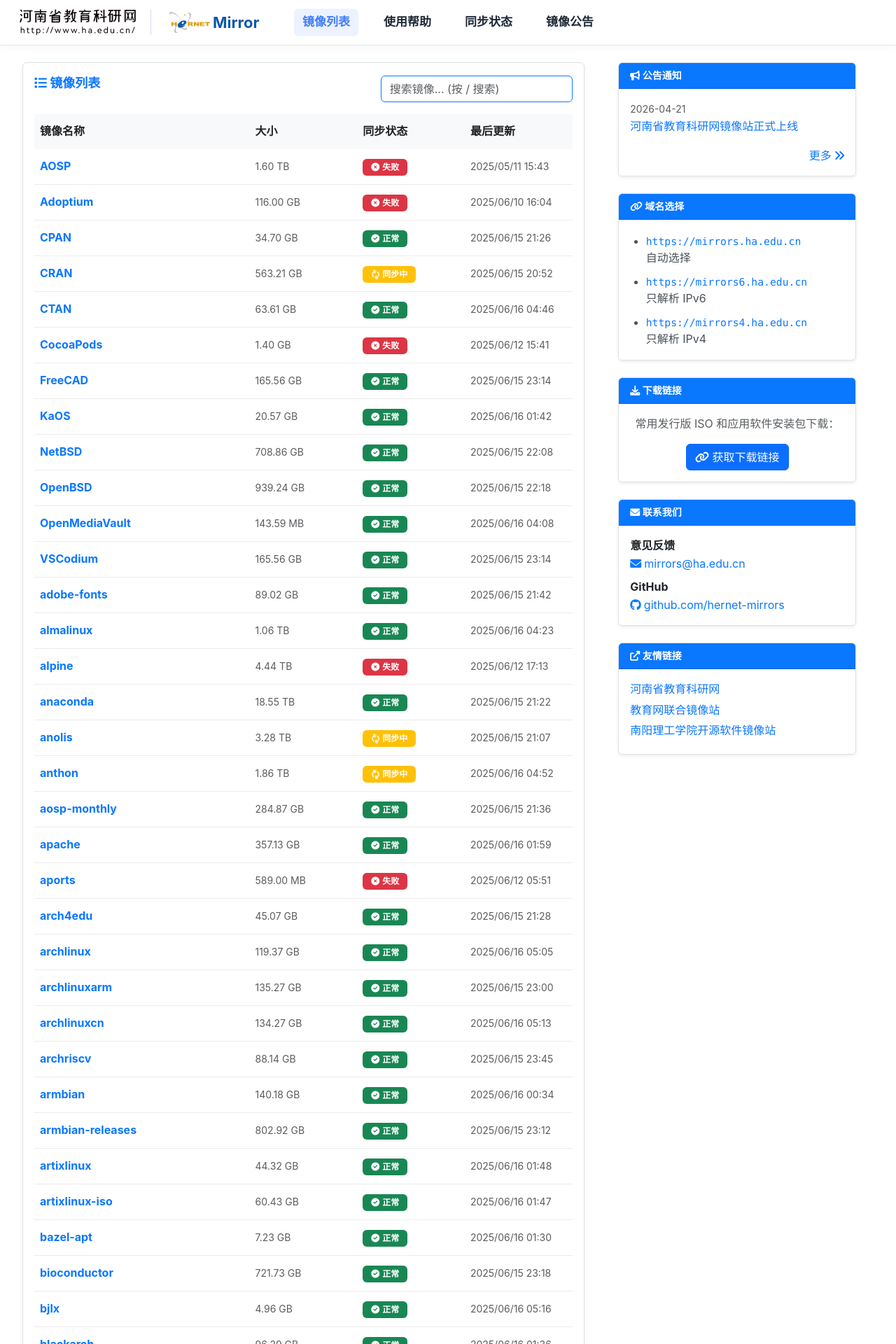
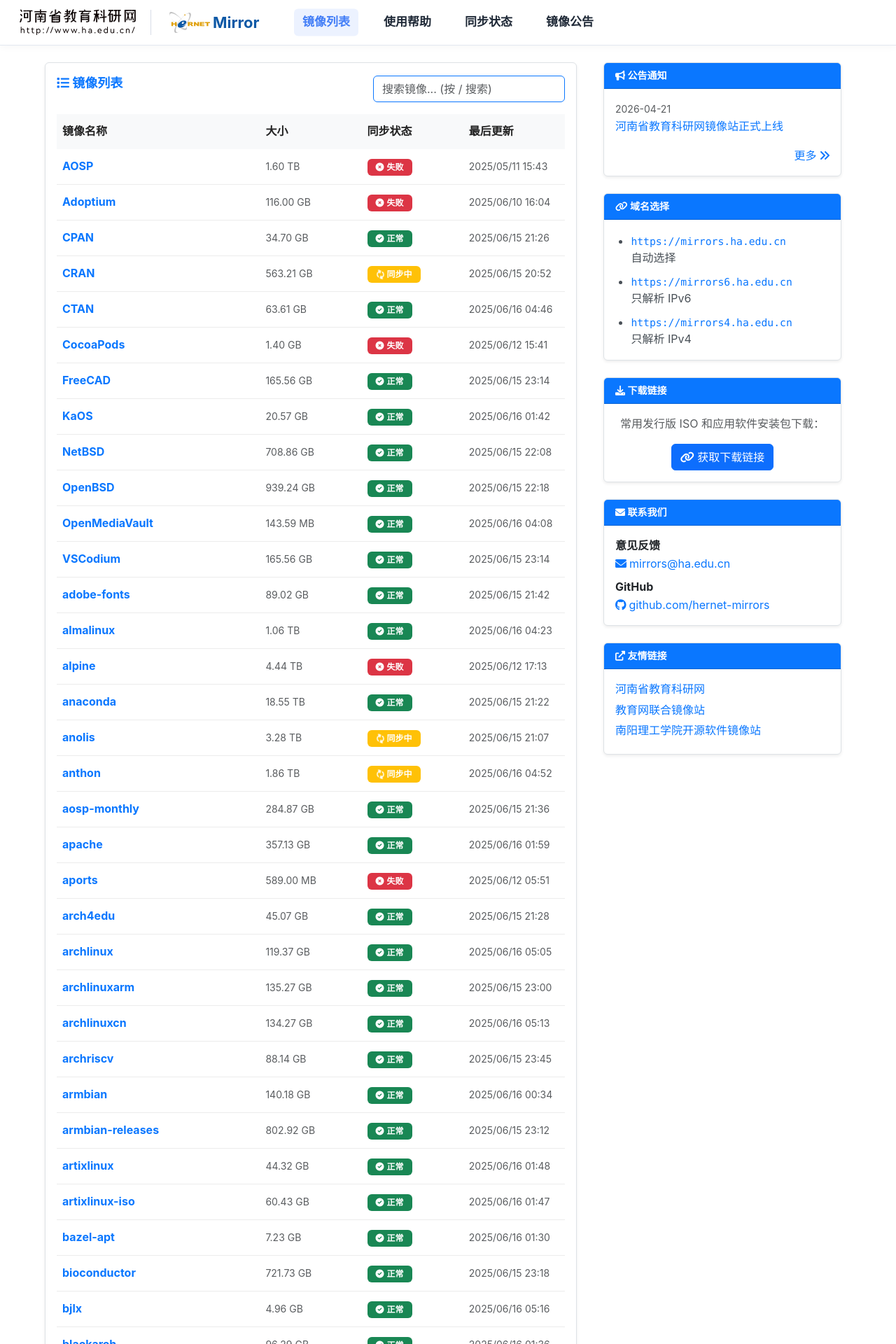
Before and after one commit to hernet-mirrors/ha-mirrors-web, a Jekyll site: the page built from index.html, in a window 1280 px wide. Shown: the top 1920 px of the page at 70% size. Built offline with Jekyll 4.4.1, drawn with Linux system fonts in a browser that asks for light colours; the list of posts is cut into pages by our own code.

Commit message:
fix: status adopts index wrapper chain; force white status card titles
- _layouts/index.html: restore the .mirrors-container > .container
  wrapper chain that was dropped last commit.
- status.html: wrap the same way so <main.py-4> > <div.container> >
  <div.mirrors-container> > <div.container> > <div.row> holds on both
  pages, giving identical col widths.
- status.css: .status-card-header now also targets h1 / h5 / i /
  small with color:#ffffff !important so 同步状态 + 快速统计 / 状态说明
  / 磁盘占用 titles and their icons render white instead of inheriting
  the default dark text.

cache-bust: bump main/header/footer css to ?v=19.

```diff
--- a/_includes/head.html
+++ b/_includes/head.html
@@ -31,7 +31,7 @@
 
 <link href="{{ '/static/css/bootstrap.min.css' | relative_url }}" rel="stylesheet">
 <link href="{{ '/static/css/all.min.css' | relative_url }}" rel="stylesheet">
-<link href="{{ '/static/css/main.css' | relative_url }}?v=18" rel="stylesheet">
-<link href="{{ '/static/css/header.css' | relative_url }}?v=18" rel="stylesheet">
-<link href="{{ '/static/css/footer.css' | relative_url }}?v=18" rel="stylesheet">
+<link href="{{ '/static/css/main.css' | relative_url }}?v=19" rel="stylesheet">
+<link href="{{ '/static/css/header.css' | relative_url }}?v=19" rel="stylesheet">
+<link href="{{ '/static/css/footer.css' | relative_url }}?v=19" rel="stylesheet">
 </head>
--- a/_layouts/index.html
+++ b/_layouts/index.html
@@ -23,6 +23,8 @@
   </div>
 </div>
 {% else %}
+<div class="mirrors-container">
+  <div class="container">
     <div class="row">
       <div class="col-lg-8 col-12">
         <div class="card shadow-sm index-card">
@@ -125,6 +127,8 @@
         </div>
       </div>
     </div>
+  </div>
+</div>
 {% endif %}
 
 <script src="{{ '/static/js/index-layout.js' | relative_url }}" defer></script>
--- a/status.html
+++ b/status.html
@@ -5,7 +5,9 @@
 permalink: /status/
 ---
 
-<div class="row">
+<div class="mirrors-container">
+  <div class="container">
+    <div class="row">
     <div class="col-lg-8 col-12">
         <!-- 状态说明 -->
         <div class="card shadow-sm mb-4 status-card">
@@ -172,6 +174,8 @@
                 </div>
         </div>
     </div>
+    </div>
+  </div>
 </div>
 
 <link rel="stylesheet" href="{{ '/static/css/status.css' | relative_url }}">
```
Also changed, not shown: static/css/status.css (+7 -2 lines). Lines whose indentation alone changed are shown as unchanged.
